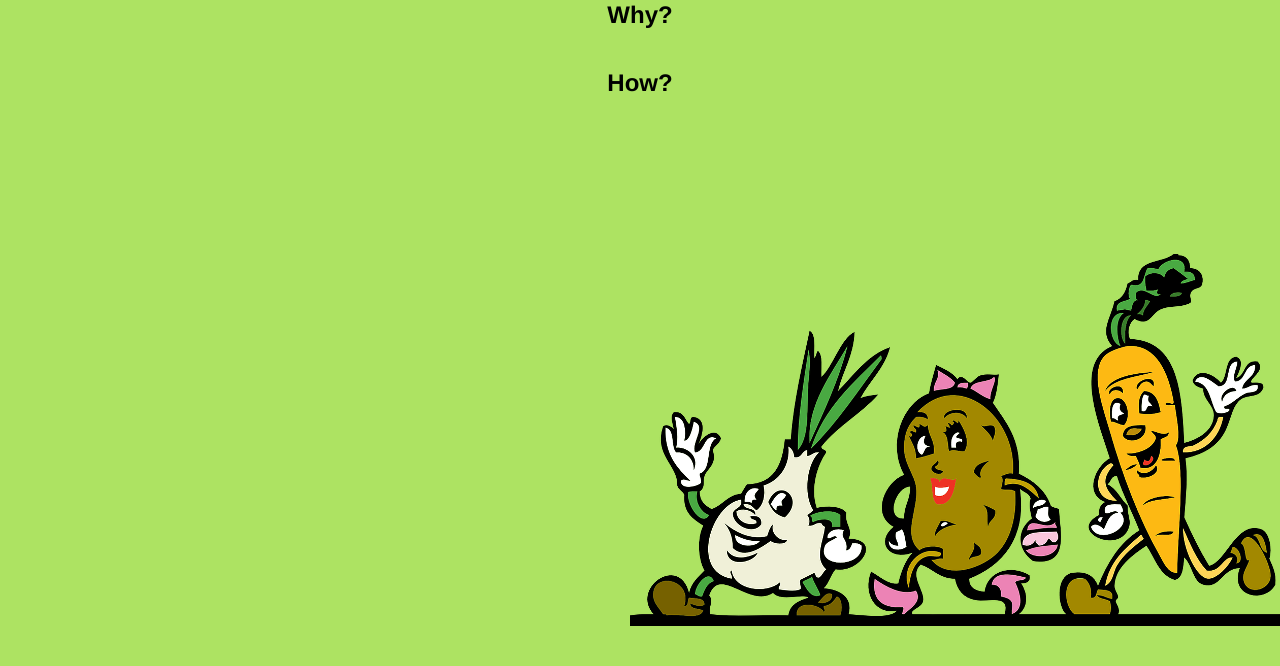
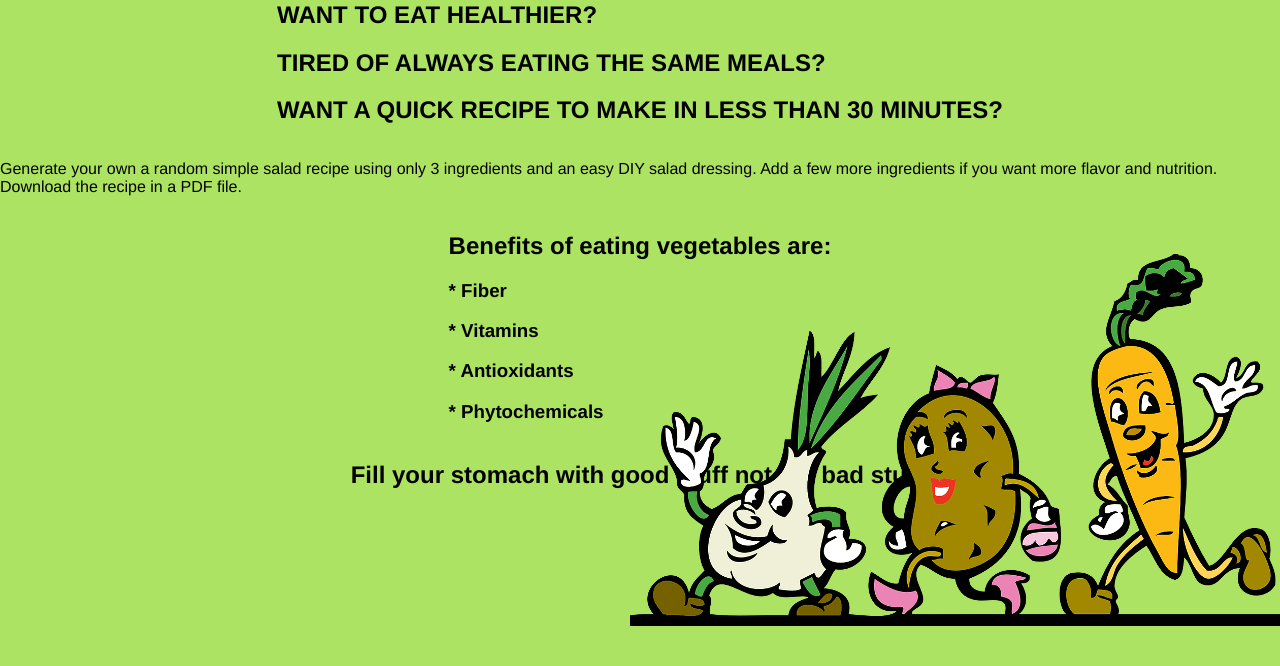
Before and after one commit to brandon-wallace/saladgenerator, a plain HTML site: page info.html in a window 1280 px wide. Shown: the part 174-840 px from the top of the page. Drawn offline with nearby package versions, Linux system fonts and the light colour scheme.

Commit message:
Added some information

```diff
--- a/info.html
+++ b/info.html
@@ -23,9 +23,32 @@
 
     <article>
 
-      <h1>INFO PAGE</h1>
-      <h2>Why?</h2>
-      <h2>How?</h2>
+      <h1>INFO</h1>
+
+      <div class="info">
+        <h2>WANT TO EAT HEALTHIER?</h2>
+        <h2>TIRED OF ALWAYS EATING THE SAME MEALS?</h2>
+        <h2>WANT A QUICK RECIPE TO MAKE IN LESS THAN 30 MINUTES?</h2>
+      </div>
+
+      <div class="info">
+        <p>Generate your own a random simple salad recipe using only 3 ingredients
+           and an easy DIY salad dressing. Add a few more ingredients if you want
+           more flavor and nutrition. Download the recipe in a PDF file.</p>
+      </div>
+
+      <div class="info">
+        <h2>Benefits of eating vegetables are:</h2>
+        <h3>* Fiber</h3>
+        <h3>* Vitamins</h3>
+        <h3>* Antioxidants</h3>
+        <h3>* Phytochemicals</h3>
+      </div>
+
+      <div class="info">
+        <h2>Fill your stomach with good stuff not the bad stuff.</h2>
+      </div>
+
       <img id="vegetables_walking" src="images/vegetables_walking.png" alt="vegetables walking">
 
     </article><!-- END article -->
```
